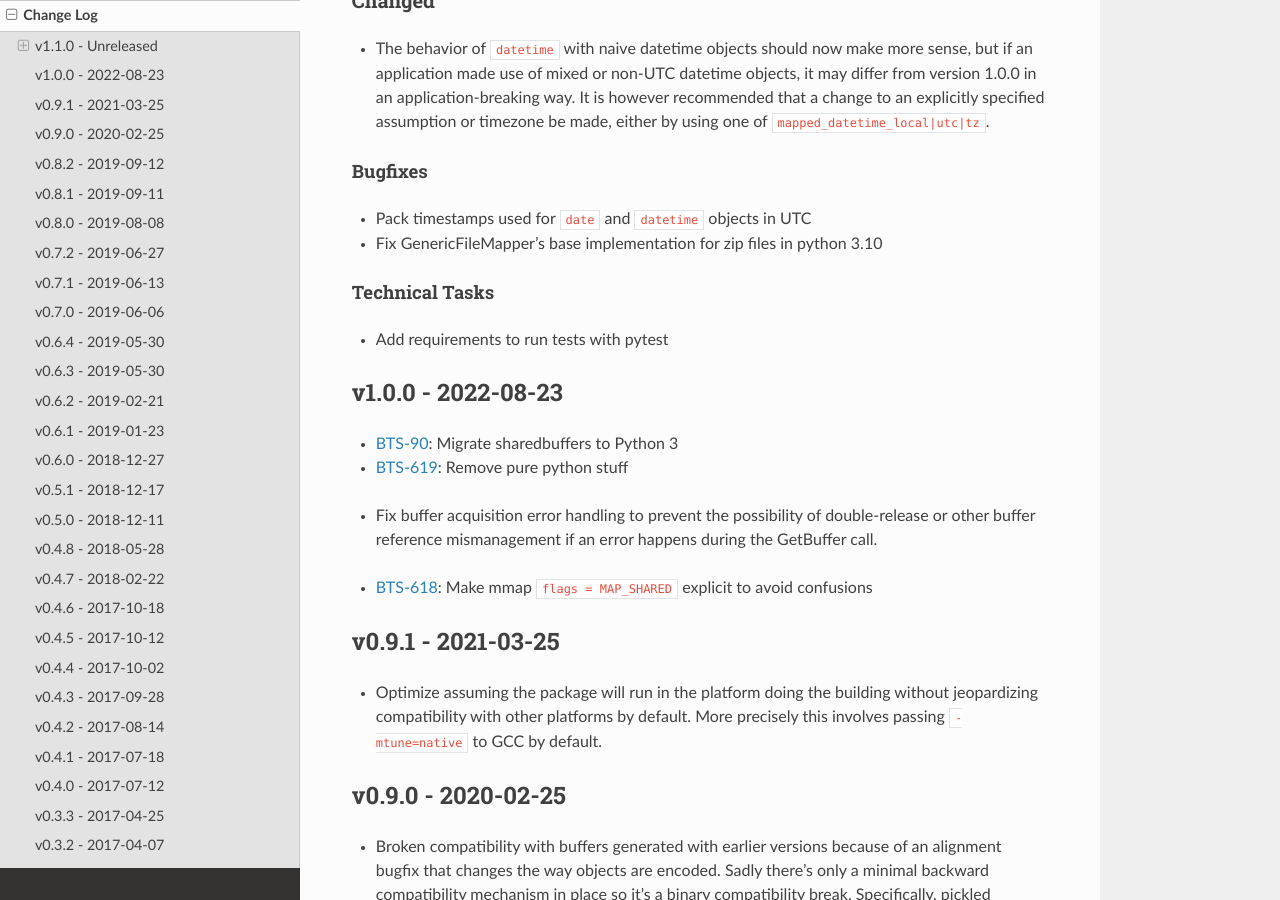
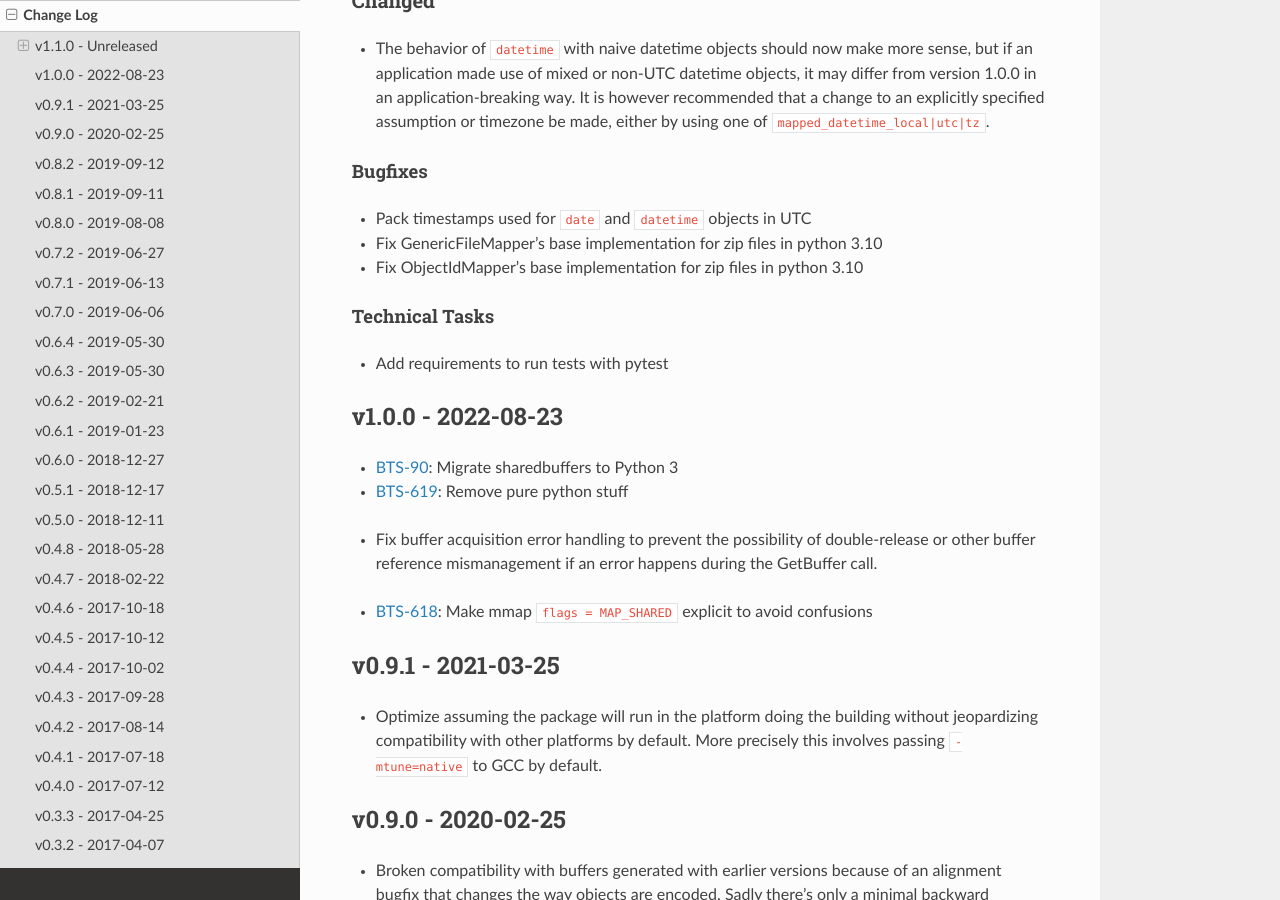
Before and after one commit to jampp/sharedbuffers, a Sphinx documentation site: the page built from doc/source/CHANGELOG.rst, in a window 1280 px wide and 900 px high, scrolled down 598 px. Built offline with Sphinx 7.4.7 and the Read the Docs theme 2.0.0, drawn with Linux system fonts in a browser that asks for light colours.

Commit message:
changelog

```diff
--- a/doc/source/CHANGELOG.rst
+++ b/doc/source/CHANGELOG.rst
@@ -37,6 +37,7 @@ Bugfixes
 
 - Pack timestamps used for ``date`` and ``datetime`` objects in UTC
 - Fix GenericFileMapper's base implementation for zip files in python 3.10
+- Fix ObjectIdMapper's base implementation for zip files in python 3.10
 
 Technical Tasks
 ---------------
```
